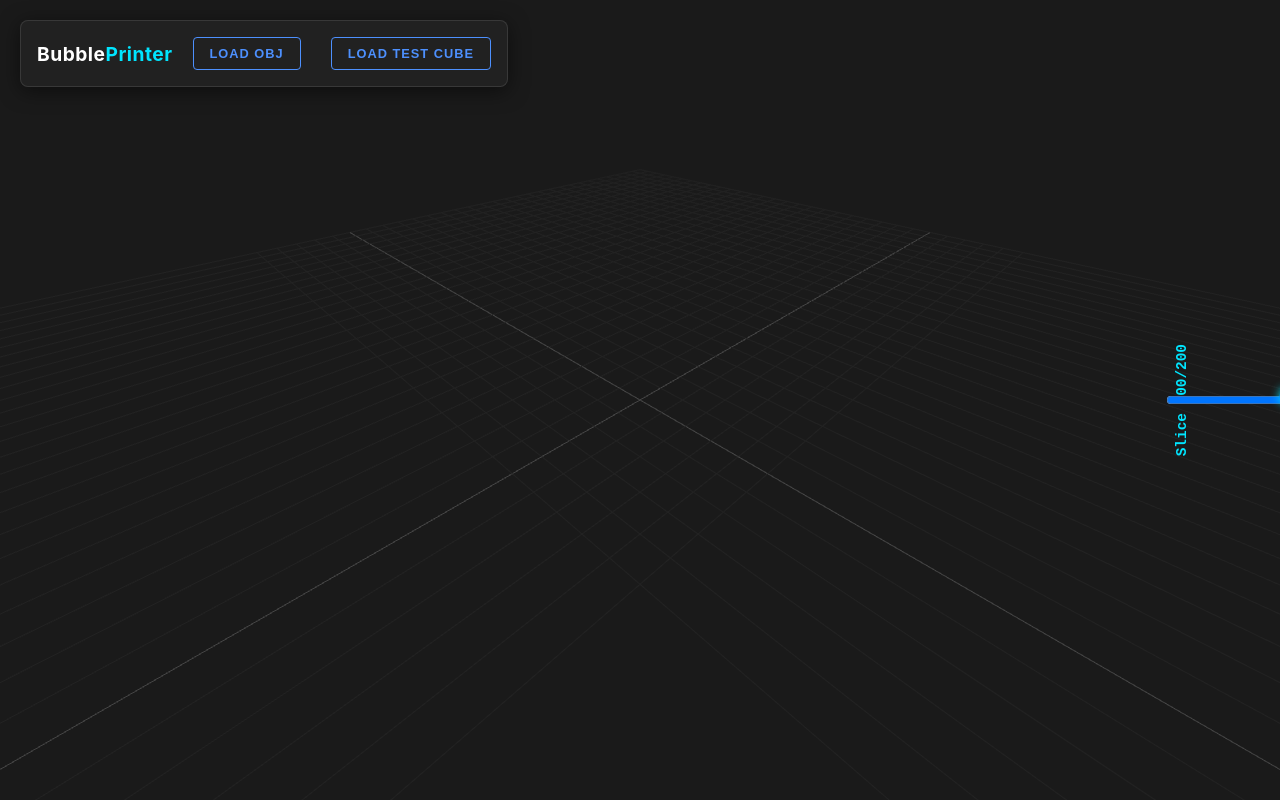
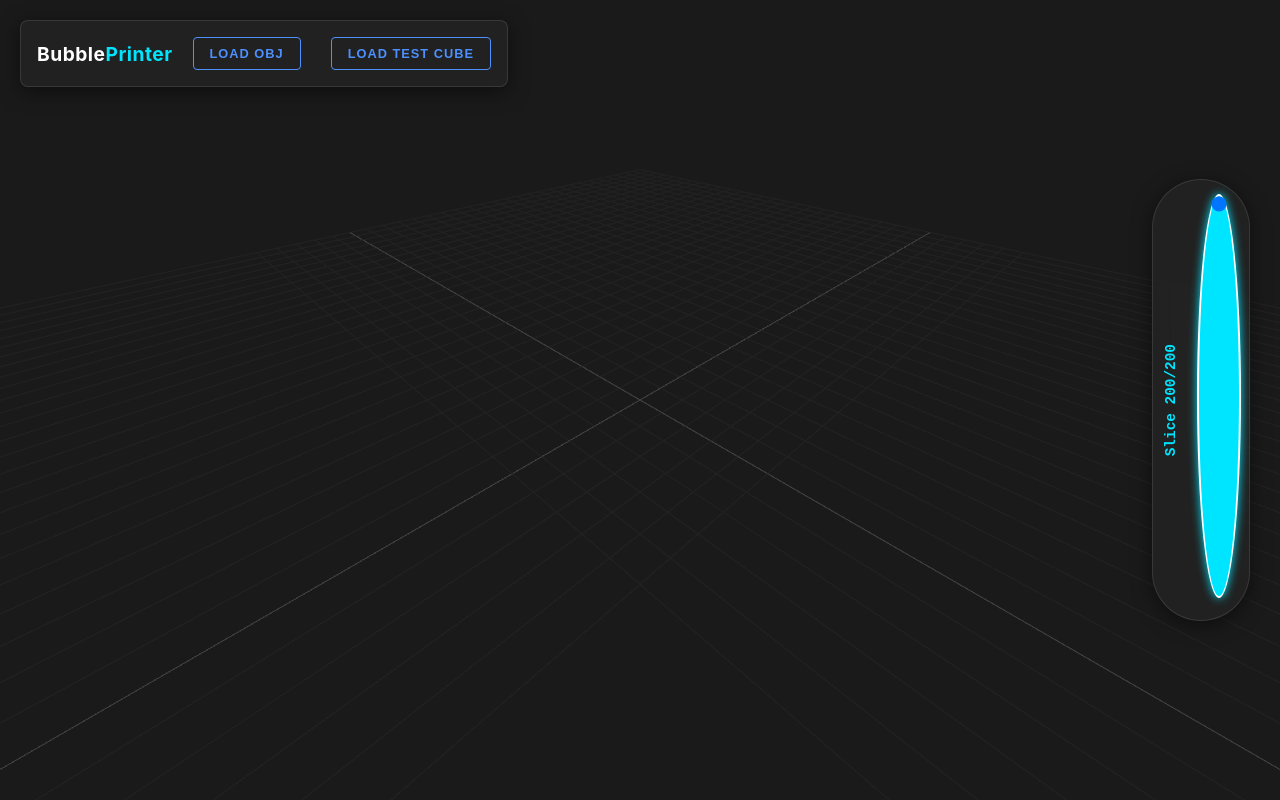
Before and after one commit to Noga212/BubblePrinter, a website built with Vite: page index.html in a window 1280 px wide. Built offline with nearby package versions, Linux system fonts and the light colour scheme; animation ran at ten frames a second.

Commit message:
fix: revert to rotated slider with restored background and touch events

```diff
--- a/style.css
+++ b/style.css
@@ -103,17 +103,21 @@ h1 {
     /* Side by side */
     align-items: center;
     gap: 20px;
-    /* Clean look requested */
-    background: transparent;
-    border: none;
-    box-shadow: none;
-    padding: 0;
+
+    /* Restore background for visibility */
+    background: var(--bg-panel);
+    backdrop-filter: blur(10px);
+    -webkit-backdrop-filter: blur(10px);
+    border: 1px solid rgba(255, 255, 255, 0.1);
+    border-radius: 50px;
+    /* Pill shape for slider container */
+    padding: 20px 10px;
+    box-shadow: 0 4px 20px rgba(0, 0, 0, 0.5);
 }
 
 /* Fix for conflicting transforms on hover */
-.slider-container.panel:hover {
-    transform: translateY(calc(-50% - 2px));
-    /* Maintain center + small lift */
+.slider-container:hover {
+    border-color: rgba(77, 144, 254, 0.3);
 }
 
 /* Custom Slider Styles */
@@ -128,45 +132,27 @@ h1 {
     align-items: center;
 }
 
-/* Native Vertical Slider Support */
-writing-mode: vertical-lr;
-/* Firefox */
-direction: rtl;
-/* Puts min at bottom, max at top usually, or verify interaction */
--webkit-appearance: slider-vertical;
-/* Chrome/Edge/Safari */
-appearance: slider-vertical;
-
+input[type=range] {
+    -webkit-appearance: none;
+    appearance: none;
     background: transparent;
     cursor: pointer;
 
-/* Dimensions swaped for native vertical */
-width: 40px;
-height: 50vh !important;
+    /* Dimensions are for the HORIZONTAL state before rotation */
+    width: 50vh !important;
+    /* Visual Height */
+    height: 40px;
+    /* Visual Width / Hit Area */
 
-/* Remove rotation */
-transform: none;
+    /* Rotate to make vertical */
+    transform: rotate(-90deg);
+    transform-origin: center;
 
     /* Fix layout focus outline */
     outline: none;
     margin: 0;
     padding: 0;
     flex-shrink: 0;
-
-/* Track Styling (Cura Dark Theme) */
-input[type=range]::-webkit-slider-runnable-track {
-    width: 100%;
-    height: 6px;
-    background: rgba(255, 255, 255, 0.1);
-    border-radius: 3px;
-    border: 1px solid rgba(255, 255, 255, 0.2);
-}
-
-/* Thumb Styling (Print Head Look) */
-input[type=range]::-webkit-slider-thumb {
-    -webkit-appearance: none;
-    height: 20px;
-    width: 20px;
     border-radius: 50%;
     background: var(--accent-cyan);
     box-shadow: 0 0 10px var(--accent-cyan);
```
Lines whose indentation alone changed are shown as unchanged.
